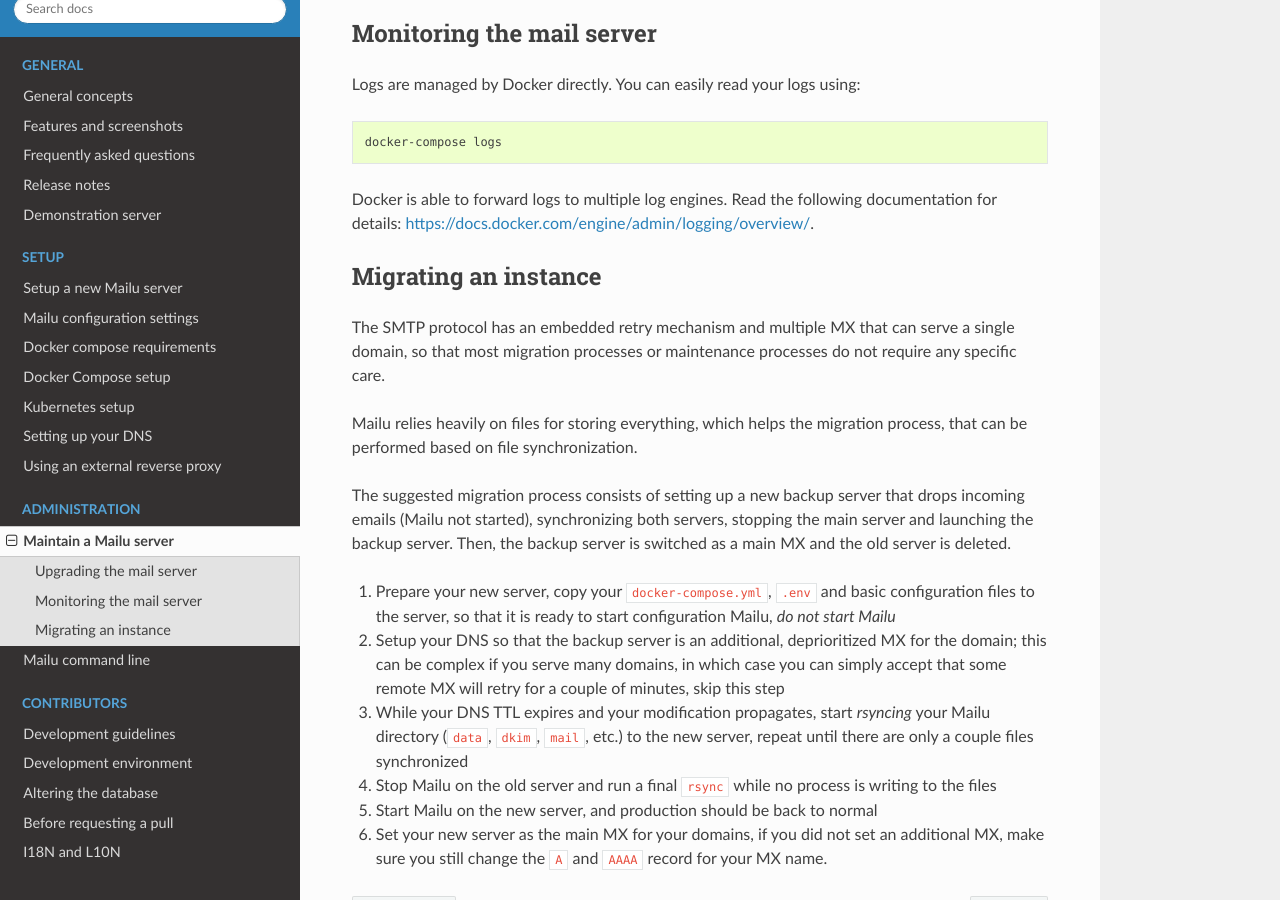
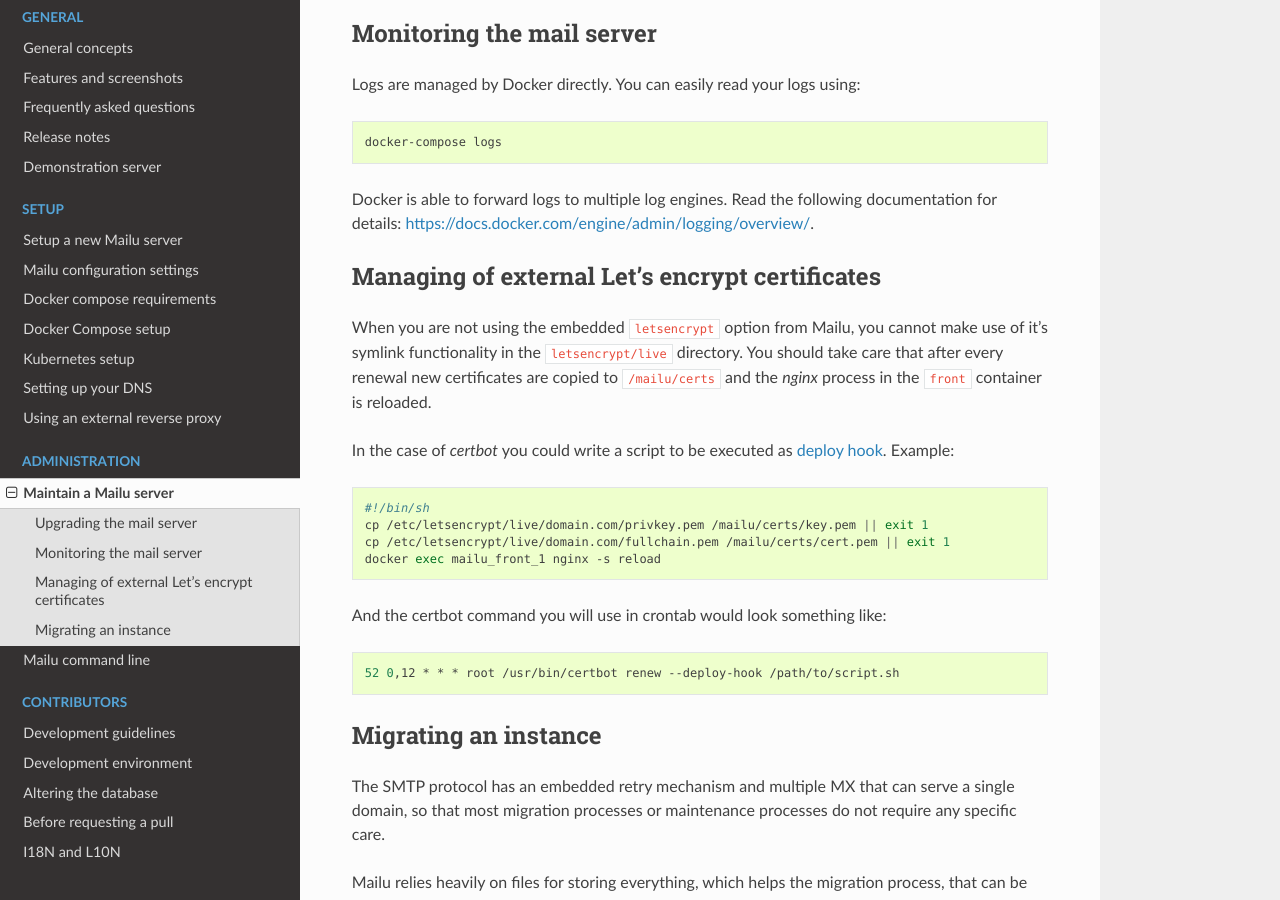
Before and after one commit to WillingDev0812/Mail-Management-Tool, a Sphinx documentation site: the page built from docs/maintain.rst, in a window 1280 px wide and 900 px high, scrolled down 454 px. Built offline with Sphinx 7.4.7 and the Read the Docs theme 2.0.0, drawn with Linux system fonts in a browser that asks for light colours; formulas are drawn with MathJax 3.

Commit message:
Include a doc section for external certbot

```diff
--- a/docs/maintain.rst
+++ b/docs/maintain.rst
@@ -28,6 +28,33 @@ Logs are managed by Docker directly. You can easily read your logs using:
 
 Docker is able to forward logs to multiple log engines. Read the following documentation for details: https://docs.docker.com/engine/admin/logging/overview/.
 
+.. _external_certs:
+
+Managing of external Let's encrypt certificates
+-----------------------------------------------
+
+When you are not using the embedded ``letsencrypt`` option from Mailu,
+you cannot make use of it's symlink functionality in the ``letsencrypt/live`` directory.
+You should take care that after every renewal new certificates are copied to ``/mailu/certs`` and
+the *nginx* process in the ``front`` container is reloaded.
+
+In the case of *certbot* you could write a script to be executed as `deploy hook`_.  Example:
+
+.. code-block:: bash
+
+  #!/bin/sh
+  cp /etc/letsencrypt/live/domain.com/privkey.pem /mailu/certs/key.pem || exit 1
+  cp /etc/letsencrypt/live/domain.com/fullchain.pem /mailu/certs/cert.pem || exit 1
+  docker exec mailu_front_1 nginx -s reload
+
+And the certbot command you will use in crontab would look something like:
+
+.. code-block:: bash
+
+  52 0,12 * * * root /usr/bin/certbot renew --deploy-hook /path/to/script.sh
+
+.. _`deploy hook`: https://certbot.eff.org/docs/using.html#renewing-certificates
+
 Migrating an instance
 ---------------------
 
```
